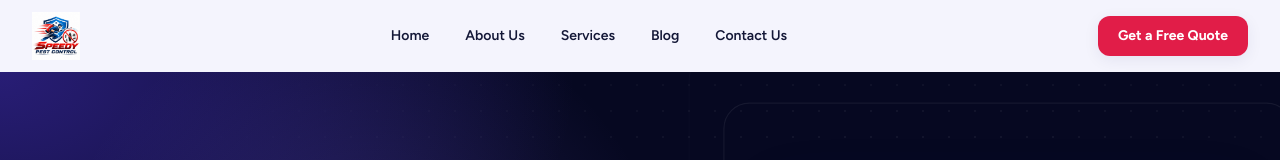
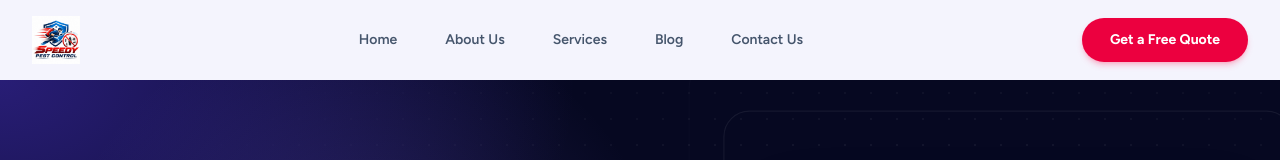
Before and after one commit to ShivanshDeveloper1/Pestiside_Controls, a Next.js app: page / in a window 1280 px wide. Shown: the top 160 px of the page. Built offline with nearby package versions, Linux system fonts and the light colour scheme.

Commit message:
services section update

```diff
--- a/components/home/Navbar.tsx
+++ b/components/home/Navbar.tsx
@@ -2,7 +2,7 @@
 
 import { useEffect, useRef, useState } from "react";
 import { AnimatePresence, motion, useReducedMotion, type Variants } from "framer-motion";
-import { ArrowRight, Menu, ShieldCheck, X } from "lucide-react";
+import { ArrowRight, Menu, X } from "lucide-react";
 
 const NAV_ITEMS = ["Home", "About Us", "Services", "Blog", "Contact Us"] as const;
 
@@ -15,8 +15,7 @@ export default function Navbar() {
   const closeButtonRef = useRef<HTMLButtonElement>(null);
   const panelRef = useRef<HTMLDivElement>(null);
 
-  // Subtle elevated-surface state once the page scrolls — no layout shift,
-  // the header stays the same height, only its background/shadow change.
+  // Subtle elevated-surface state once the page scrolls
   useEffect(() => {
     const onScroll = () => setIsScrolled(window.scrollY > 8);
     onScroll();
@@ -24,8 +23,7 @@ export default function Navbar() {
     return () => window.removeEventListener("scroll", onScroll);
   }, []);
 
-  // Lock background scroll while the mobile menu is open, and move focus
-  // into the panel so keyboard users land somewhere sensible.
+  // Lock background scroll while the mobile menu is open
   useEffect(() => {
     if (isOpen) {
       document.body.style.overflow = "hidden";
@@ -38,7 +36,7 @@ export default function Navbar() {
     };
   }, [isOpen]);
 
-  // Escape closes the menu and returns focus to the button that opened it.
+  // Escape closes the menu and returns focus
   useEffect(() => {
     if (!isOpen) return;
     const onKeyDown = (event: KeyboardEvent) => {
@@ -51,7 +49,7 @@ export default function Navbar() {
     return () => window.removeEventListener("keydown", onKeyDown);
   }, [isOpen]);
 
-  // Basic focus trap: Tab / Shift+Tab cycle within the open panel only.
+  // Basic focus trap
   useEffect(() => {
     if (!isOpen) return;
     const panel = panelRef.current;
@@ -78,9 +76,6 @@ export default function Navbar() {
     return () => panel.removeEventListener("keydown", onKeyDown);
   }, [isOpen]);
 
-  // One-page demo: there are no routes yet, so every nav item and CTA is
-  // intentionally inert. Swap this for real scrollIntoView / links once
-  // the corresponding sections or pages exist.
   const handleNavClick = () => {
     setIsOpen(false);
   };
@@ -89,64 +84,64 @@ export default function Navbar() {
     hidden: {},
     show: {
       transition: {
-        staggerChildren: shouldReduceMotion ? 0 : 0.06,
+        staggerChildren: shouldReduceMotion ? 0 : 0.08,
         delayChildren: shouldReduceMotion ? 0 : 0.1,
       },
     },
   };
 
   const itemVariants: Variants = {
-    hidden: shouldReduceMotion ? { opacity: 1 } : { opacity: 0, x: -16 },
+    hidden: shouldReduceMotion ? { opacity: 1 } : { opacity: 0, x: -20 },
     show: {
       opacity: 1,
       x: 0,
-      transition: { duration: shouldReduceMotion ? 0 : 0.35, ease: "easeOut" },
+      transition: { duration: shouldReduceMotion ? 0 : 0.4, ease: "easeOut" },
     },
   };
 
   return (
     <>
       <motion.header
-        initial={shouldReduceMotion ? { opacity: 1 } : { opacity: 0, y: -16 }}
+        initial={shouldReduceMotion ? { opacity: 1 } : { opacity: 0, y: -20 }}
         animate={{ opacity: 1, y: 0 }}
-        transition={{ duration: shouldReduceMotion ? 0 : 0.5, ease: "easeOut" }}
-        className={`fixed inset-x-0 top-0 z-50 border-b transition-all duration-300 ${
+        transition={{ duration: shouldReduceMotion ? 0 : 0.6, ease: [0.16, 1, 0.3, 1] }}
+        className={`fixed inset-x-0 top-0 z-50 transition-all duration-500 ${
           isScrolled
-            ? "border-border bg-surface/90 shadow-soft backdrop-blur-md"
+            ? "border-b border-slate-200/50 bg-white/80 shadow-sm backdrop-blur-xl dark:border-slate-800/50 dark:bg-slate-950/80"
             : "border-transparent bg-transparent"
         }`}
       >
         <nav
           aria-label="Main navigation"
-          className="mx-auto flex h-16 max-w-content items-center justify-between px-page sm:h-[4.5rem]"
+          className="mx-auto flex h-20 max-w-7xl items-center justify-between px-4 sm:px-6 lg:px-8"
         >
-          {/* Logo — swap for next/image once a logo asset exists in /public */}
+          {/* Logo */}
           <button
             type="button"
             onClick={handleNavClick}
             aria-label="Speedy Pest Control — home"
-  className="flex items-center rounded-md"
+            className="group flex items-center rounded-xl focus:outline-none focus-visible:ring-2 focus-visible:ring-rose-500"
           >
             <img
               src="/logo.jpeg"
               alt="Speedy Pest Control"
-    className="h-10 w-auto max-w-[180px] object-contain sm:h-12"
+              className="h-10 w-auto max-w-[180px] object-contain transition-transform duration-300 group-hover:scale-105 sm:h-12"
             />
           </button>
 
           {/* Desktop nav */}
-          <ul className="hidden items-center gap-1 lg:flex">
+          <ul className="hidden items-center gap-2 lg:flex">
             {NAV_ITEMS.map((item) => (
               <li key={item}>
                 <button
                   type="button"
                   onClick={handleNavClick}
-                  className="group relative rounded-md px-4 py-2 text-sm font-semibold text-text-primary transition-colors duration-200 hover:text-brand-purple-strong"
+                  className="group relative rounded-full px-5 py-2.5 text-sm font-semibold text-slate-600 transition-colors duration-300 hover:bg-slate-50 hover:text-rose-600 dark:text-slate-300 dark:hover:bg-slate-800/50 dark:hover:text-rose-400"
                 >
                   {item}
                   <span
                     aria-hidden
-                    className="absolute inset-x-4 -bottom-0.5 h-0.5 origin-left scale-x-0 rounded-pill bg-brand-red transition-transform duration-300 ease-out group-hover:scale-x-100"
+                    className="absolute inset-x-5 -bottom-0.5 h-0.5 origin-left scale-x-0 rounded-full bg-rose-500 transition-transform duration-300 ease-out group-hover:scale-x-100"
                   />
                 </button>
               </li>
@@ -157,7 +152,7 @@ export default function Navbar() {
           <button
             type="button"
             onClick={handleNavClick}
-            className="hidden shrink-0 rounded-md bg-brand-red px-5 py-2.5 text-sm font-bold text-text-inverse shadow-soft transition-colors duration-200 hover:bg-brand-red-hover lg:inline-flex lg:items-center"
+            className="hidden shrink-0 transform rounded-full bg-rose-600 px-7 py-3 text-sm font-bold text-white shadow-md shadow-rose-500/25 transition-all duration-300 hover:-translate-y-0.5 hover:bg-rose-700 hover:shadow-lg hover:shadow-rose-500/40 lg:inline-flex lg:items-center"
           >
             Get a Free Quote
           </button>
@@ -170,7 +165,7 @@ export default function Navbar() {
             aria-label="Open menu"
             aria-expanded={isOpen}
             aria-controls="mobile-menu"
-            className="inline-flex h-10 w-10 flex-none items-center justify-center rounded-md text-brand-navy lg:hidden"
+            className="inline-flex h-12 w-12 flex-none items-center justify-center rounded-full text-slate-700 transition-colors hover:bg-slate-100 dark:text-slate-200 dark:hover:bg-slate-800 lg:hidden"
           >
             <Menu className="h-6 w-6" strokeWidth={2} />
           </button>
@@ -184,8 +179,8 @@ export default function Navbar() {
             initial={{ opacity: 0 }}
             animate={{ opacity: 1 }}
             exit={{ opacity: 0 }}
-            transition={{ duration: shouldReduceMotion ? 0 : 0.25 }}
-            className="fixed inset-0 z-[60] bg-brand-navy-deep/40 backdrop-blur-sm lg:hidden"
+            transition={{ duration: shouldReduceMotion ? 0 : 0.3 }}
+            className="fixed inset-0 z-[60] bg-slate-900/60 backdrop-blur-sm lg:hidden"
             onClick={() => setIsOpen(false)}
           >
             <motion.div
@@ -194,25 +189,25 @@ export default function Navbar() {
               role="dialog"
               aria-modal="true"
               aria-label="Site menu"
-              initial={shouldReduceMotion ? { opacity: 0 } : { y: "-8%", opacity: 0 }}
-              animate={{ y: 0, opacity: 1 }}
-              exit={shouldReduceMotion ? { opacity: 0 } : { y: "-8%", opacity: 0 }}
-              transition={{ duration: shouldReduceMotion ? 0.15 : 0.4, ease: [0.22, 1, 0.36, 1] }}
-              className="flex h-full w-full flex-col bg-surface px-page pb-10 pt-6 shadow-raised sm:mx-auto sm:mt-0 sm:h-auto sm:max-w-md sm:rounded-b-xl"
+              initial={shouldReduceMotion ? { opacity: 0 } : { y: "-10%", opacity: 0, scale: 0.98 }}
+              animate={{ y: 0, opacity: 1, scale: 1 }}
+              exit={shouldReduceMotion ? { opacity: 0 } : { y: "-5%", opacity: 0, scale: 0.98 }}
+              transition={{ duration: shouldReduceMotion ? 0.15 : 0.4, ease: [0.16, 1, 0.3, 1] }}
+              className="flex h-full w-full flex-col bg-white px-6 pb-10 pt-6 shadow-2xl dark:bg-slate-950 sm:mx-auto sm:mt-4 sm:h-auto sm:max-w-md sm:rounded-3xl sm:border sm:border-slate-200/50 sm:dark:border-slate-800/50"
               onClick={(event) => event.stopPropagation()}
             >
               <div className="flex items-center justify-between">
-                <span className="font-display text-base font-bold text-brand-navy">
-                  Speedy<span className="text-brand-red">Pest</span>
+                <span className="font-display text-xl font-extrabold tracking-tight text-slate-900 dark:text-white">
+                  Speedy<span className="text-rose-600">Pest</span>
                 </span>
                 <button
                   ref={closeButtonRef}
                   type="button"
                   onClick={() => setIsOpen(false)}
                   aria-label="Close menu"
-                  className="inline-flex h-10 w-10 items-center justify-center rounded-md text-brand-navy"
+                  className="inline-flex h-10 w-10 items-center justify-center rounded-full bg-slate-100 text-slate-600 transition-colors hover:bg-slate-200 dark:bg-slate-800 dark:text-slate-300 dark:hover:bg-slate-700"
                 >
-                  <X className="h-6 w-6" strokeWidth={2} />
+                  <X className="h-5 w-5" strokeWidth={2.5} />
                 </button>
               </div>
 
@@ -220,42 +215,44 @@ export default function Navbar() {
                 variants={listVariants}
                 initial="hidden"
                 animate="show"
-                className="mt-6 flex flex-1 flex-col gap-1"
+                className="mt-8 flex flex-1 flex-col gap-2"
               >
                 {NAV_ITEMS.map((item) => (
-                  <motion.li key={item} variants={itemVariants} className="border-b border-border">
+                  <motion.li key={item} variants={itemVariants}>
                     <button
                       type="button"
                       onClick={handleNavClick}
-                      className="block w-full py-4 text-left text-xl font-bold text-brand-navy transition-colors duration-150 active:text-brand-purple-strong"
+                      className="group flex w-full items-center justify-between rounded-xl px-4 py-4 text-left text-xl font-bold text-slate-800 transition-all duration-200 hover:bg-slate-50 hover:text-rose-600 dark:text-slate-100 dark:hover:bg-slate-900 dark:hover:text-rose-400"
                     >
                       {item}
+                      <ArrowRight className="h-5 w-5 opacity-0 transition-all duration-300 group-hover:-translate-x-1 group-hover:opacity-100" strokeWidth={2.5} />
                     </button>
                   </motion.li>
                 ))}
               </motion.ul>
 
+              <div className="mt-8">
                 <button
                   type="button"
                   onClick={handleNavClick}
-                className="mt-8 inline-flex items-center justify-center gap-2 rounded-md bg-brand-red px-5 py-4 text-base font-bold text-text-inverse shadow-soft transition-colors duration-200 hover:bg-brand-red-hover"
+                  className="group flex w-full items-center justify-center gap-2 rounded-2xl bg-rose-600 px-6 py-4 text-lg font-bold text-white shadow-lg shadow-rose-500/25 transition-all duration-300 hover:bg-rose-700 hover:shadow-xl hover:shadow-rose-500/40 active:scale-[0.98]"
                 >
                   Get a Free Quote
-                <ArrowRight className="h-4 w-4" strokeWidth={2.25} />
+                  <ArrowRight className="h-5 w-5 transition-transform duration-300 group-hover:translate-x-1" strokeWidth={2.5} />
                 </button>
 
-              <p className="mt-5 text-center text-xs text-text-secondary">
-                Homes, restaurants, offices &amp; warehouses — 10 years of trusted service.
+                <p className="mt-6 text-center text-sm font-medium text-slate-500 dark:text-slate-400">
+                  Homes, restaurants, offices &amp; warehouses — <br className="hidden sm:block" />
+                  <span className="text-slate-700 dark:text-slate-300">10 years of trusted service.</span>
                 </p>
+              </div>
             </motion.div>
           </motion.div>
         )}
       </AnimatePresence>
 
-      {/* Reserves the header's height in normal flow so page content is
-          never hidden underneath the fixed header — no layout shift on
-          scroll, since this spacer's height never changes. */}
-      <div aria-hidden className="h-16 sm:h-[4.5rem]" />
+      {/* Spacer to prevent layout shift */}
+      <div aria-hidden className="h-20" />
     </>
   );
 }
```
Lines whose indentation alone changed are shown as unchanged.
